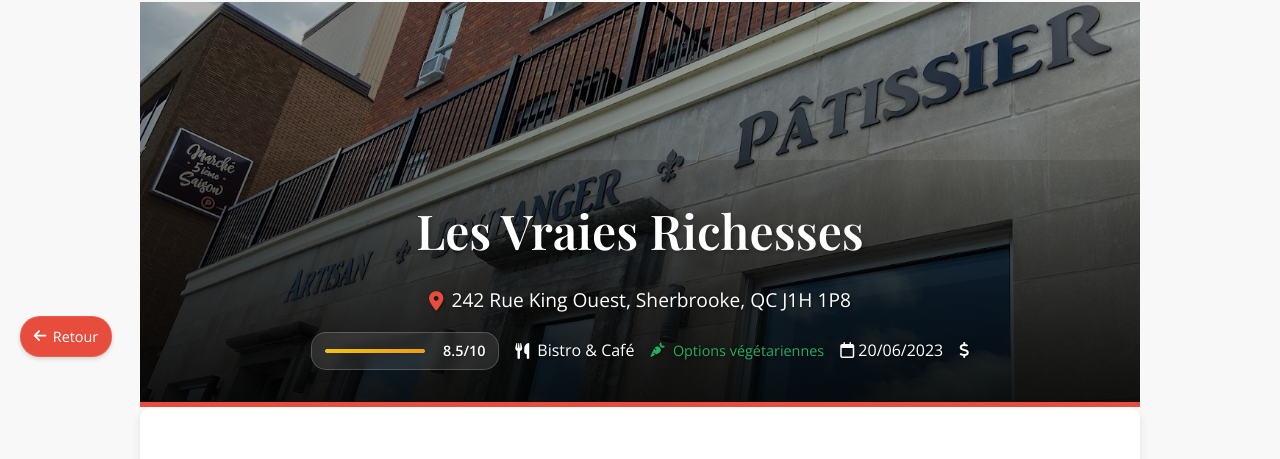
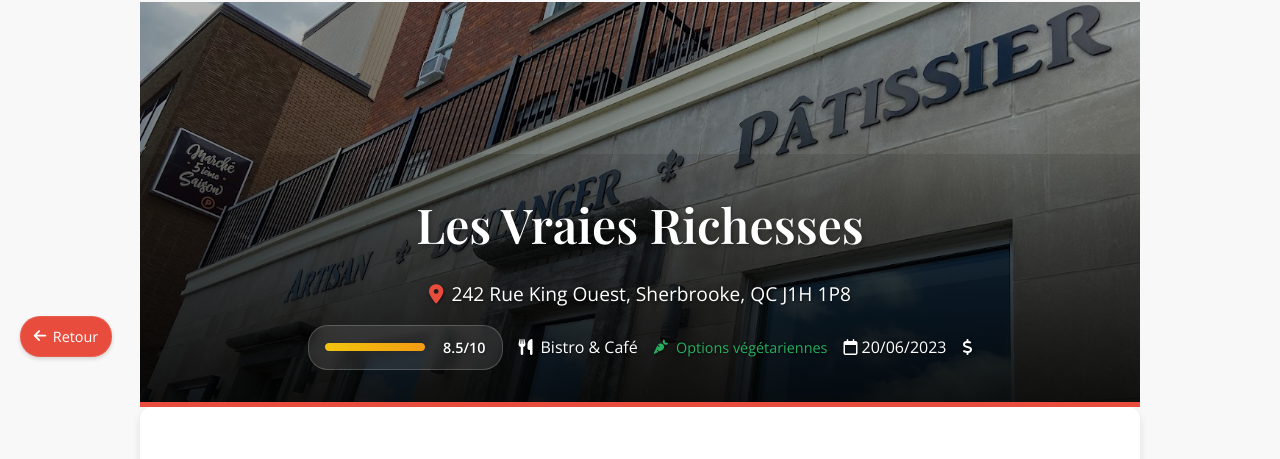
Before and after one commit to Natael21/blog-culinaire, a Jekyll site: the page built from _posts/2023-06-20-les-vraies-richesses.markdown, in a window 1280 px wide. Shown: the part 523-982 px from the top of the page. Built offline with Jekyll 4.4.1, drawn with Linux system fonts in a browser that asks for light colours; a script that is not in the unit is left out; comment, search, counter and statistics services are not loaded.

Commit message:
Refine restaurant CSS for improved rating component styling
- Updated padding, border-radius, and gap for the rating display to enhance user interaction.
- Increased width and height of the rating bar for better visibility and adjusted background color for improved aesthetics.
- Added hover effects and box shadow to the rating component for a more engaging user experience.
- Introduced a new gradient overlay for the rating fill to enhance visual appeal.

```diff
--- a/assets/css/restaurant.css
+++ b/assets/css/restaurant.css
@@ -191,14 +191,15 @@
 .restaurant-meta .rating {
     background: rgba(255, 255, 255, 0.1);
     backdrop-filter: blur(5px);
-    padding: 0.4rem 0.8rem;
-    border-radius: 15px;
+    padding: 0.6rem 1rem;
+    border-radius: 20px;
     display: inline-flex;
     align-items: center;
-    gap: 0.6rem;
+    gap: 0.8rem;
     border: 1px solid rgba(255, 255, 255, 0.2);
     transition: all 0.2s ease;
     vertical-align: middle;
+    cursor: pointer;
 }
 
 .restaurant-meta {
@@ -212,15 +213,28 @@
 .restaurant-meta .rating:hover {
     background: rgba(255, 255, 255, 0.15);
     transform: scale(1.05);
+    box-shadow: 0 4px 12px rgba(0, 0, 0, 0.2);
 }
 
 .restaurant-meta .rating-bar {
-    width: 60px;
-    height: 4px;
-    background: rgba(0, 0, 0, 0.3);
-    border-radius: 2px;
+    width: 100px;
+    height: 8px;
+    background: rgba(221, 221, 221, 0.2);
+    border-radius: 4px;
     overflow: hidden;
     position: relative;
+}
+
+.restaurant-meta .rating-bar::after {
+    content: '';
+    position: absolute;
+    top: 0;
+    left: 0;
+    right: 0;
+    bottom: 0;
+    background: linear-gradient(to right, rgba(255, 255, 255, 0.1), rgba(255, 255, 255, 0.2));
+    border-radius: 4px;
+    z-index: 1;
 }
 
 .restaurant-meta .rating-fill {
@@ -229,6 +243,7 @@
     transition: width var(--transition-speed);
     position: relative;
     z-index: 2;
+    border-radius: 4px;
 }
 
 .restaurant-meta .rating-fill[data-rating="1"] { width: 10%; }
```
